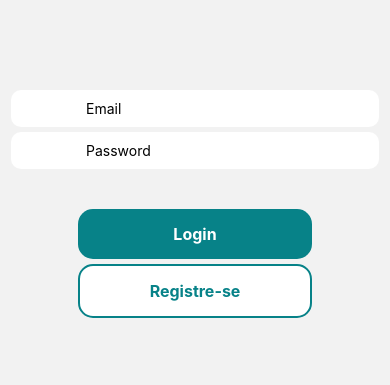
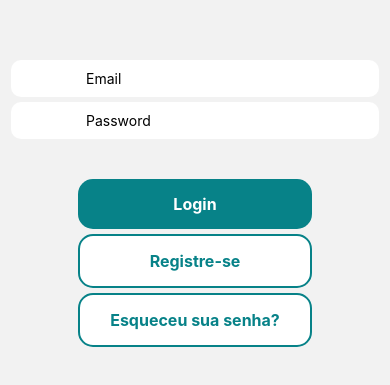
Before and after one commit to L1I2A3/Aplicativo, a React Native app in the folder teste_login1/: screen / in a window 390 px wide. Shown: the part 221-606 px from the top of the page. Built offline with nearby package versions, Linux system fonts and the light colour scheme; no server answers.

Commit message:
Tela de recuperação de senha
Tela de recuperação de senha - envia um email pedindo uma mudança na senha;
Falta terminar a parte estética

```diff
--- a/teste_login1/App.js
+++ b/teste_login1/App.js
@@ -4,6 +4,8 @@ import { createNativeStackNavigator } from '@react-navigation/native-stack';
 import LoginScreen from './screens/LoginScreen';
 import HomeScreen from './screens/HomeScreen';
 import RegisterScreen from './screens/RegisterScreen';
+import ForgotPassword from './screens/ForgotPassword';
+import { Colors } from 'react-native/Libraries/NewAppScreen';
 
 const Stack = createNativeStackNavigator();
 
@@ -13,7 +15,8 @@ export default function App() {
       <Stack.Navigator>
         <Stack.Screen options= {{headerShown: false}} name="Login" component={LoginScreen} />
         <Stack.Screen name="Home" component={HomeScreen} />
-        <Stack.Screen name="Register" component={RegisterScreen} />
+        <Stack.Screen name="Register" component={RegisterScreen} options={RegisterScreenStyle} />
+        <Stack.Screen name="ForgotPassword" component={ForgotPassword} options = {forgotPasswordStyle}/>
       </Stack.Navigator>
     </NavigationContainer>
   );
@@ -27,3 +30,10 @@ const styles = StyleSheet.create({
     justifyContent: 'center',
   },
 });
+
+const forgotPasswordStyle = {
+  title: 'Recuperação de senha',
+}
+const RegisterScreenStyle = {
+  title: 'Registre-se',
+}
--- /dev/null
+++ b/teste_login1/screens/ForgotPassword.js
@@ -0,0 +1,119 @@
+import { Alert, KeyboardAvoidingView, StyleSheet, Text, TextInput, TouchableOpacity, View } from 'react-native'
+import React, { useState } from 'react'
+import {auth} from '../firebase'
+
+
+const ForgotPassword = ({navigation}) => {
+    const [email, setEmail] = useState('');
+
+    const recover = () => {
+        if (email !== ''){
+            console.log(email);
+            auth
+                .sendPasswordResetEmail(email)
+                .then((r) => {
+                Alert.alert('Atenção', 'Foi enviado um email de recuperação de senha para o seguinte endereço: '+ email,
+                [{text: 'OK', onPress: () => navigation.goBack()}]);
+                })
+                .catch((e) => {
+                    console.log('ForgotPassword, recover'+ e)
+                    switch (e.code) {
+                        case 'auth/user-not-found':
+                                Alert.alert('Erro','Usuário não cadastrado')
+                                break;
+                        case 'auth/invalid-email':
+                                Alert.alert('Erro','Email inválido')
+                                break;
+                        case 'auth/user-disabled':
+                                Alert.alert('Erro','Usuário desabilitado')
+                                break;
+                    }
+
+                });
+        } else {
+            Alert.alert('Erro','Insira um email')
+        }
+    }
+
+
+    return (
+        <KeyboardAvoidingView
+          style={styles.container}
+          behavior="padding"
+        >
+        <Text >forgotPassword</Text>
+              <View styles={styles.inputContainer}>
+                  <TextInput
+                      placeholder="Email"
+                      value={email}
+                      keyboardType="email-address"
+                      onChangeText={text => setEmail(text)}
+                      style={styles.input}
+                      autoFocus={true}
+                    />
+
+                    <TouchableOpacity
+                         onPress={recover}
+                         style = {[styles.button, styles.buttonOutline]}>
+                        <Text>Recuperar senha</Text>
+                    </TouchableOpacity>
+
+                </View>
+
+        </KeyboardAvoidingView>
+
+  )
+}
+
+export default ForgotPassword
+
+const styles = StyleSheet.create({
+    container: {
+      flex: 2,
+      justifyContent: 'center',
+      alignItems: 'center',
+    },
+    inputContainer: {
+      width: '80%',
+    },
+    input: {
+      backgroundColor: 'white',
+      paddingHorizontal: 40,
+      paddingVertical: 10,
+      borderRadius: 10,
+      marginTop: 10,
+      textAlign: 'center'
+
+    },
+    buttonContainer: {
+      width: '60%',
+      justifyContent: 'center',
+      alignItems: 'center',
+      marginTop: 40,
+    },
+    button: {
+      backgroundColor: '#0782F9',
+      width: '100%',
+      padding: 15,
+      borderRadius: 10,
+      alignItems: 'center'
+    },
+    buttonOutline: {
+      backgroundColor: 'white',
+      marginTop: 5,
+      borderColor: '#078288',
+      borderWidth: 2,
+    },
+    buttonText: {
+      color: 'white',
+      fontWeight: '700',
+      fontSize: 16
+    },
+
+    buttonOutlineText: {
+      color: '#078288',
+      fontWeight: '700',
+      fontSize: 16
+    },
+
+})
--- a/teste_login1/screens/LoginScreen.js
+++ b/teste_login1/screens/LoginScreen.js
@@ -21,6 +21,10 @@ const LoginScreen = () => {
         })
         .catch(error => alert(error.message))
 
+  }
+
+  const ForgotPassword = () => {
+    navigation.push("ForgotPassword");
   }
 
   useEffect(() => {
@@ -58,6 +62,7 @@ const LoginScreen = () => {
         />
       </View>
 
+
       <View style = {styles.buttonContainer}>
       <TouchableOpacity
             onPress={handleLogin}
@@ -73,6 +78,15 @@ const LoginScreen = () => {
             <Text style = {styles.buttonOutlineText}>Registre-se</Text>
         </TouchableOpacity>
 
+        <TouchableOpacity
+            onPress={ForgotPassword}
+             style = {[styles.button, styles.buttonOutline]}>
+
+            <Text style = {styles.buttonOutlineText}>
+                 Esqueceu sua senha?
+            </Text>
+
+        </TouchableOpacity>
       </View>
     </KeyboardAvoidingView>
   )
@@ -95,8 +109,6 @@ input: {
     paddingVertical: 10,
     borderRadius: 10,
     marginTop: 5,
-
-
 },
 buttonContainer: {
     width: '60%',
```
